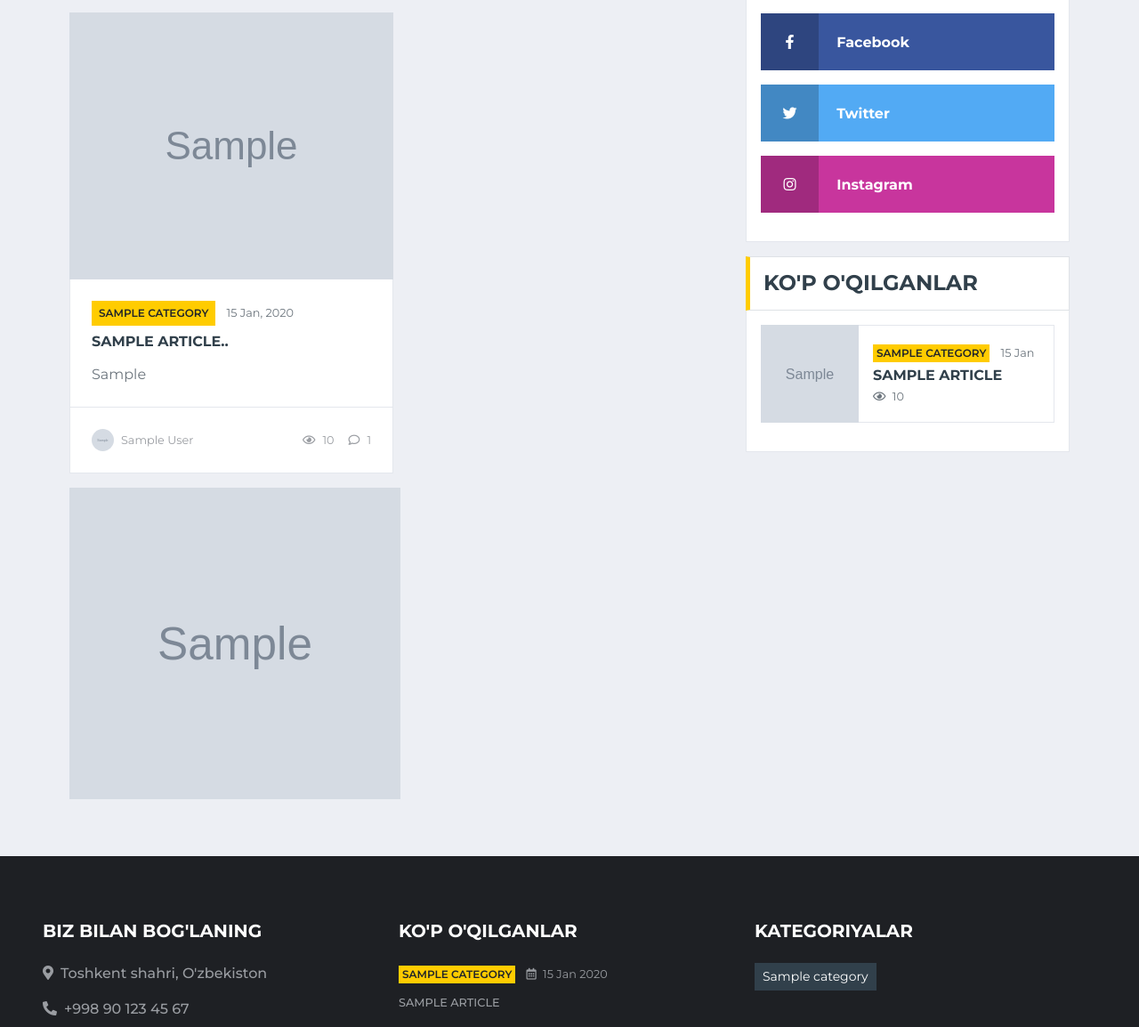
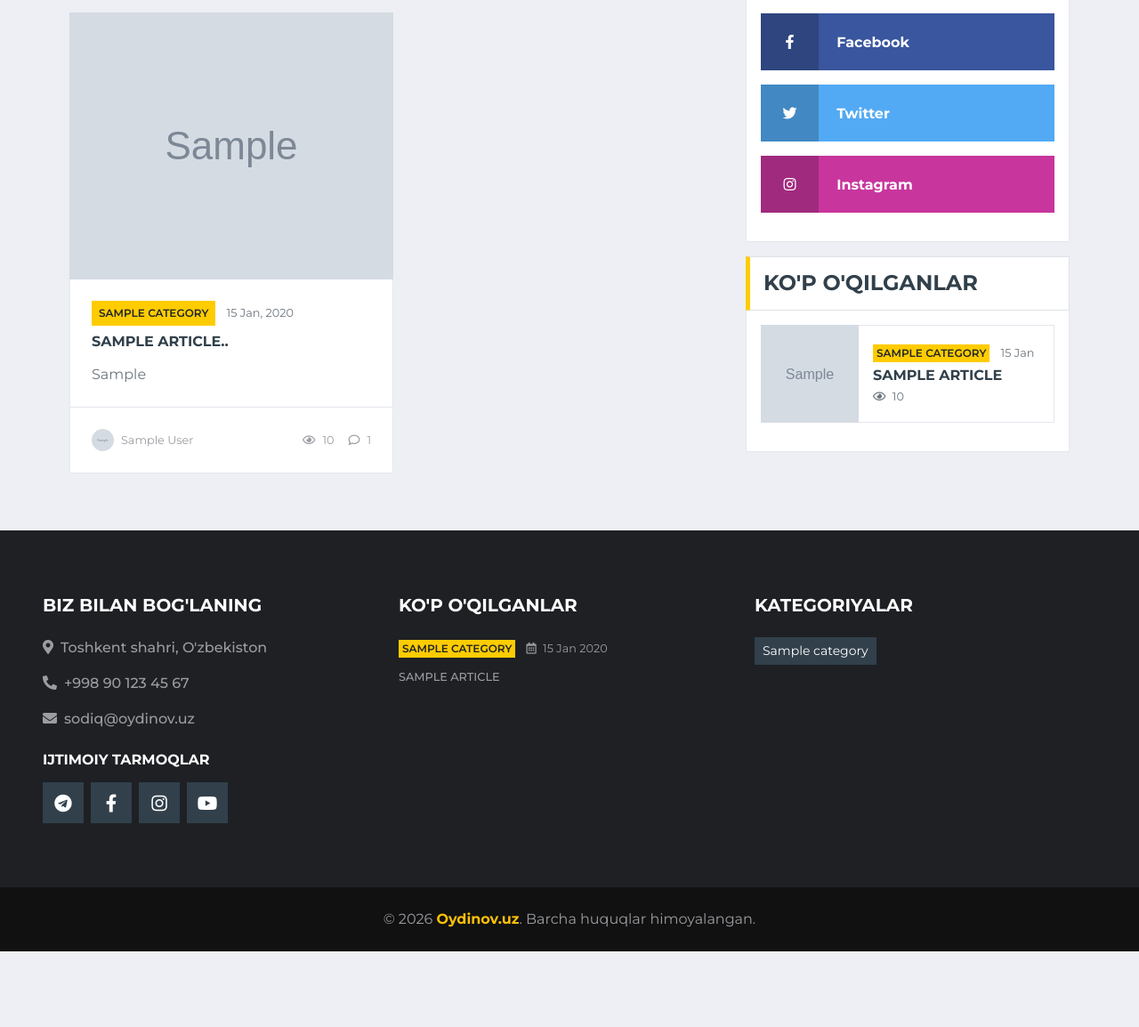
Before and after one commit to sodiqdevpython/journalkutubxona.uz, a Django app: page / in a window 1280 px wide. Shown: the part 1293-2447 px from the top of the page at 89% size. After the commit the page ends 2362 px from the top, so only its background shows below. Run offline with Django 4.2, Linux system fonts and the light colour scheme; tables that the repository leaves empty hold one stand-in row (values such as "Sample post"); grey boxes marked "Sample" are stand-in pictures; some libraries are stand-ins or nearby versions.

```diff
--- a/templates/index.html
+++ b/templates/index.html
@@ -303,22 +303,6 @@
                         {% endfor %}
                     </div>
 
-                    {% for article in special_articles %}
-                    <div class="col-lg-12">
-                        <div class="row news-lg mx-0 mb-3">
-                            <div class="col-md-6 h-100 px-0">
-                                <div class="h-100 img-zoom-container">
-                                    {% if article.cover_image %}
-                                        <img class="img-fluid w-100 h-100" src="{{ article.cover_image.url }}">
-                                    {% else %}
-                                        <img class="img-fluid w-100 h-100" src="{% static 'img/default-lg.jpg' %}">
-                                    {% endif %}
-                                </div>
-                            </div>
-                        </div>
-                    </div>
-                    {% endfor %}
-
                 </div>
             </div>
 
```
